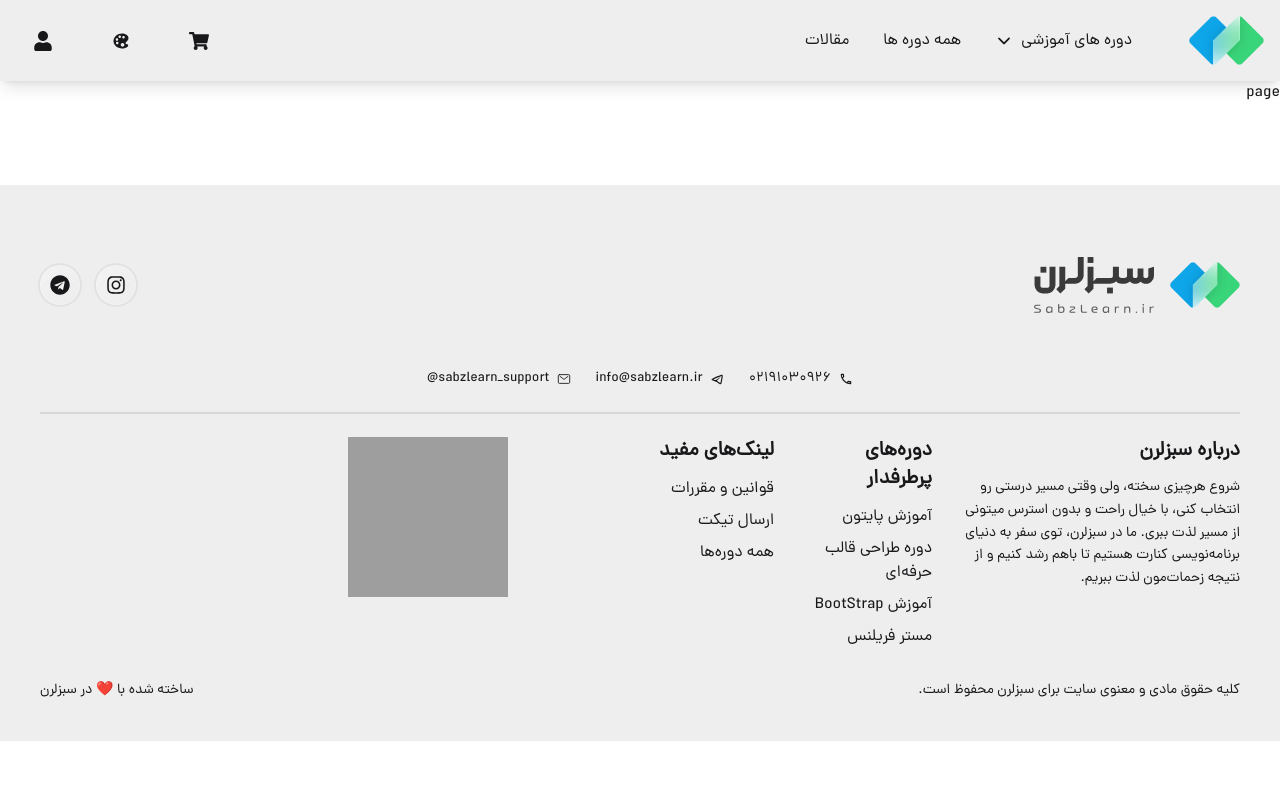
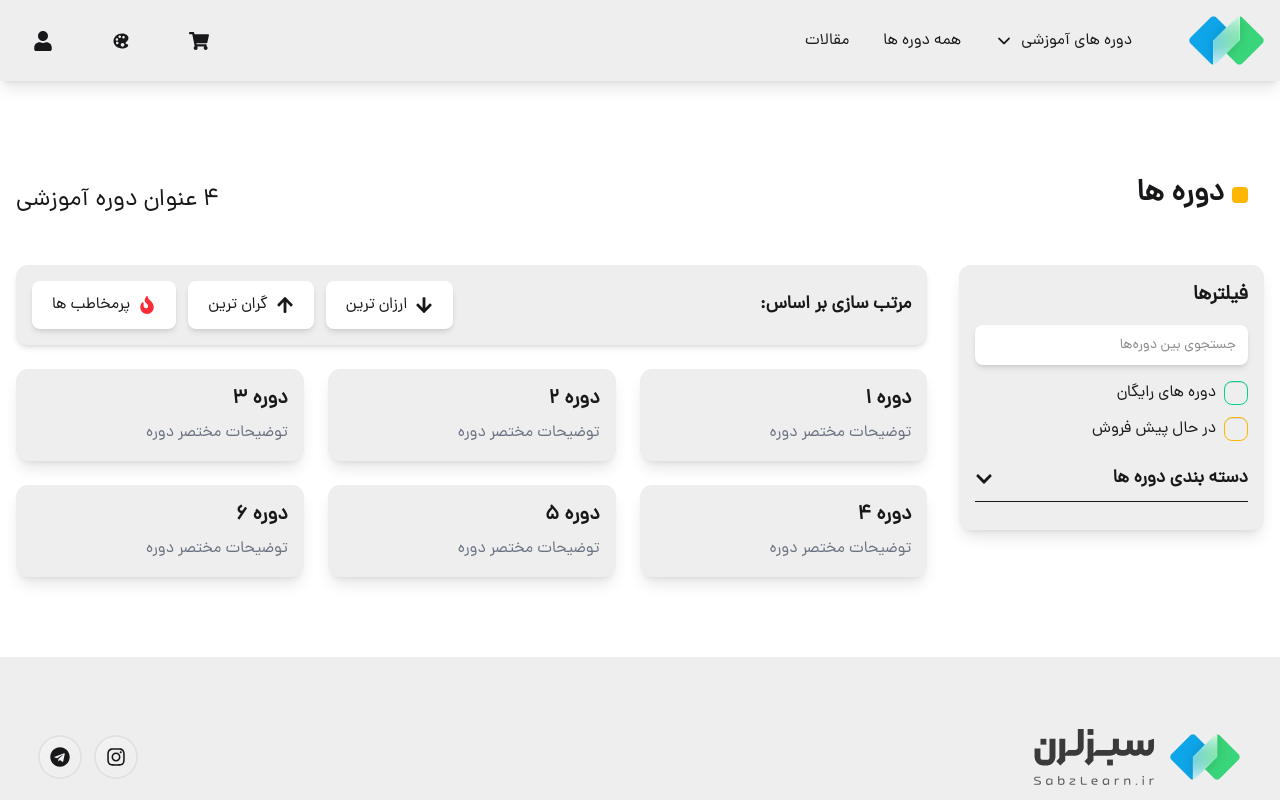
Before and after one commit to amirrajj-dev/sabz-academy, a Next.js app in the folder frontend/: page /courses in a window 1280 px wide. Shown: the top 800 px of the page. Built offline with nearby package versions, Linux system fonts and the light colour scheme; grey boxes are pictures that could not be loaded.

Commit message:
added course page template🎓💚

```diff
--- a/frontend/src/app/(home)/courses/page.tsx
+++ b/frontend/src/app/(home)/courses/page.tsx
@@ -1,9 +1,138 @@
-import React from 'react'
+"use client";
+import React, { useState } from "react";
+import SectionHeader from "@/components/shared/SectionHeader";
+import { motion } from "framer-motion";
+import { FaSearch, FaChevronDown, FaArrowDown, FaArrowUp, FaFire } from "react-icons/fa";
 
-const page = () => {
+const categories = ["فرانت اند", "بک اند", "پایتون", "پی اچ پی", "امنیت"];
+const sortingOptions = ["ارزان ترین", "گران ترین", "پرمخاطب ها"];
+
+const CoursesPage = () => {
+  const [selectedSort, setSelectedSort] = useState("");
+  const [expanded, setExpanded] = useState(false);
+
   return (
-    <div>page</div>
-  )
-}
+    <div className="max-w-7xl mx-auto my-20 flex flex-col gap-6 px-4">
+      <div className="flex flex-col items-start sm:flex-row sm:items-center justify-between">
+      <SectionHeader title="دوره ها" squareColor="bg-warning" desc="" haveLink={false} />
+      <span className="text-2xl text-base-content text-nowrap">4 عنوان دوره آموزشی</span>
+      </div>
+      <div className="flex flex-col lg:flex-row gap-8">
 
-export default page
+        <motion.div
+          className="lg:w-1/4 bg-base-300 p-4 rounded-xl shadow-lg h-fit w-full"
+          initial={{ opacity: 0, x: -20 }}
+          animate={{ opacity: 1, x: 0 }}
+          transition={{ duration: 0.5 }}
+        >
+          <h3 className="text-xl font-bold mb-4">فیلترها</h3>
+
+          <div className="relative mb-4">
+            <FaSearch className="absolute left-3 top-3 text-gray-500" />
+            <input
+              type="text"
+              placeholder="جستجوی بین دوره‌ها"
+              className="input w-full pl-10 bg-base-100 border-none rounded-lg shadow-md focus:ring-2 focus:ring-primary"
+            />
+          </div>
+
+          <div className="space-y-3">
+            <label className="flex items-center gap-2 cursor-pointer">
+              <input type="checkbox" className="checkbox checkbox-success" />
+              <span>دوره های رایگان</span>
+            </label>
+
+            <label className="flex items-center gap-2 cursor-pointer">
+              <input type="checkbox" className="checkbox checkbox-warning" />
+              <span>در حال پیش فروش</span>
+            </label>
+          </div>
+
+          <div className="mt-6">
+            <button
+              onClick={() => setExpanded(!expanded)}
+              className="flex items-center justify-between w-full text-lg font-bold border-b pb-2"
+            >
+              دسته بندی دوره ها
+              <FaChevronDown className={`transition-transform ${expanded ? "rotate-180" : ""}`} />
+            </button>
+
+            <motion.div
+              className="mt-3 space-y-2 overflow-hidden"
+              initial={{ height: 0 }}
+              animate={{ height: expanded ? "auto" : 0 }}
+              transition={{ duration: 0.3 }}
+            >
+              {categories.map((category) => (
+                <label key={category} className="flex items-center gap-2 cursor-pointer">
+                  <input type="checkbox" className="checkbox checkbox-info" />
+                  <span>{category}</span>
+                </label>
+              ))}
+            </motion.div>
+          </div>
+        </motion.div>
+
+
+        <div className="lg:w-3/4 w-full">
+
+          <motion.div
+            className="flex flex-wrap items-center justify-between bg-base-300 p-4 rounded-xl shadow-md w-full"
+            initial={{ opacity: 0, y: -20 }}
+            animate={{ opacity: 1, y: 0 }}
+            transition={{ duration: 0.5 }}
+          >
+            <motion.div
+              className="flex items-center gap-2 text-lg font-bold"
+              initial={{ opacity: 0, x: -20 }}
+              animate={{ opacity: 1, x: 0 }}
+              transition={{ delay: 0.3, duration: 0.5 }}
+            >
+              <span className="text-base-content">مرتب سازی بر اساس:</span>
+            </motion.div>
+
+            <motion.div
+              className="flex flex-wrap justify-center gap-3 w-full md:w-auto"
+              initial={{ opacity: 0, x: 20 }}
+              animate={{ opacity: 1, x: 0 }}
+              transition={{ delay: 0.3, duration: 0.5 }}
+            >
+              {sortingOptions.map((option, index) => (
+                <motion.button
+                  key={option}
+                  className={`flex items-center gap-2 px-5 py-3 rounded-lg font-medium transition-all duration-300 shadow-md ${
+                    selectedSort === option ? "bg-primary text-primary-content scale-105" : "bg-base-100 hover:bg-primary/20"
+                  }`}
+                  whileHover={{ scale: 1.05 }}
+                  whileTap={{ scale: 0.95 }}
+                  onClick={() => setSelectedSort(option)}
+                >
+                  {index === 0 && <FaArrowDown className="text-lg" />}
+                  {index === 1 && <FaArrowUp className="text-lg" />}
+                  {index === 2 && <FaFire className="text-lg text-red-500" />}
+                  {option}
+                </motion.button>
+              ))}
+            </motion.div>
+          </motion.div>
+          {/* courses list */}
+          <div className="grid grid-cols-1 sm:grid-cols-2 lg:grid-cols-3 gap-6 mt-6">
+            {[1, 2, 3, 4, 5, 6].map((course) => (
+              <motion.div
+                key={course}
+                className="p-4 bg-base-300 rounded-xl shadow-lg"
+                whileHover={{ scale: 1.05 }}
+              >
+                <h4 className="text-xl font-bold mb-2">دوره {course}</h4>
+                <p className="text-gray-500">توضیحات مختصر دوره</p>
+              </motion.div>
+            ))}
+          </div>
+
+        </div>
+      </div>
+    </div>
+  );
+};
+
+export default CoursesPage;
```
